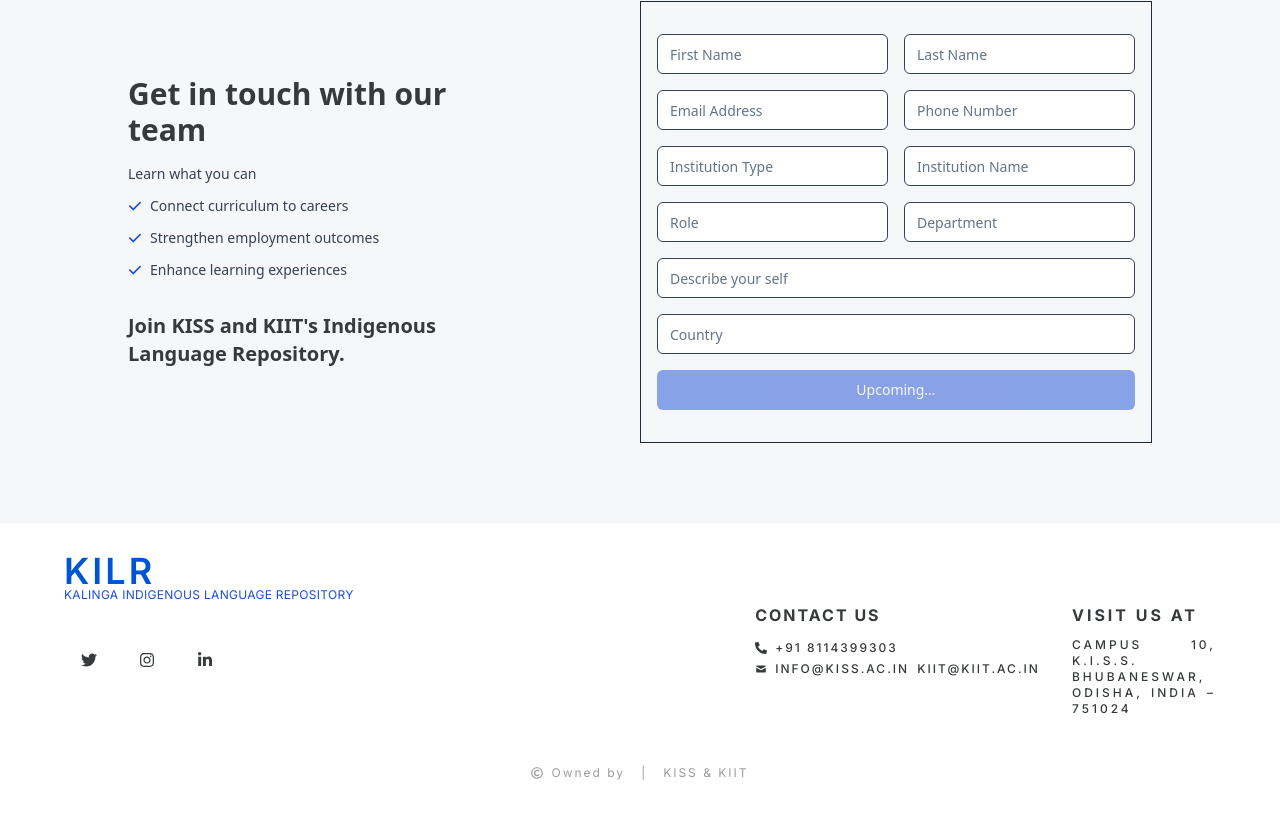
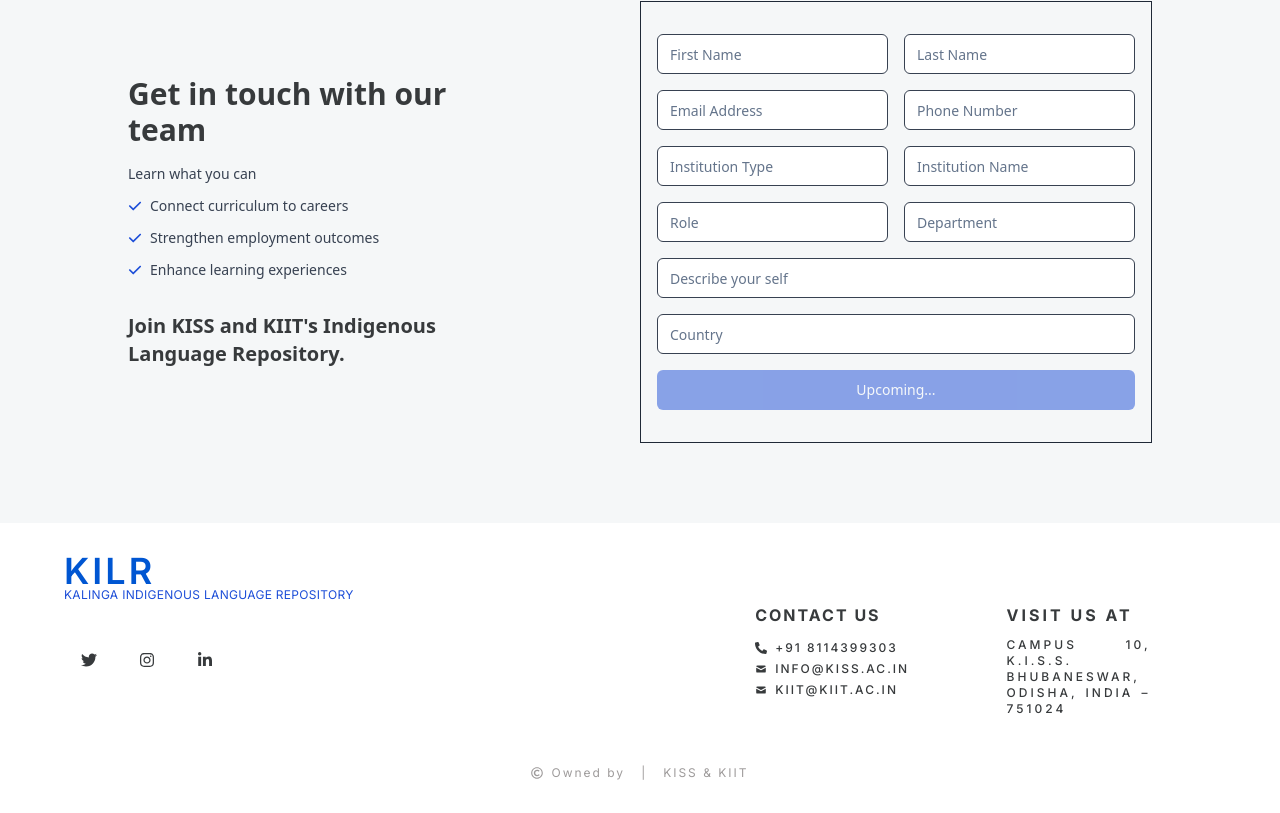
Before and after one commit to manishmh/ILR, a Next.js app: page / in a window 1280 px wide. Shown: the part 3628-4441 px from the top of the page. Built offline with nearby package versions, Linux system fonts and the light colour scheme.

Commit message:
added kiit

```diff
--- a/src/components/Footer.tsx
+++ b/src/components/Footer.tsx
@@ -81,6 +81,9 @@
                 <span className="flex items-center gap-2 group">
                   <HiMail className="group-hover:text-[#0070C5]" />
                   <p><a href="mailto:info@kiss.ac.in">info@kiss.ac.in</a></p>
+                </span>
+                <span className="flex items-center gap-2 group">
+                  <HiMail className="group-hover:text-[#0070C5]" />
                   <p><a href="mailto:kiit@kiit.ac.in">kiit@kiit.ac.in</a></p>
                 </span>
               </div>
```
